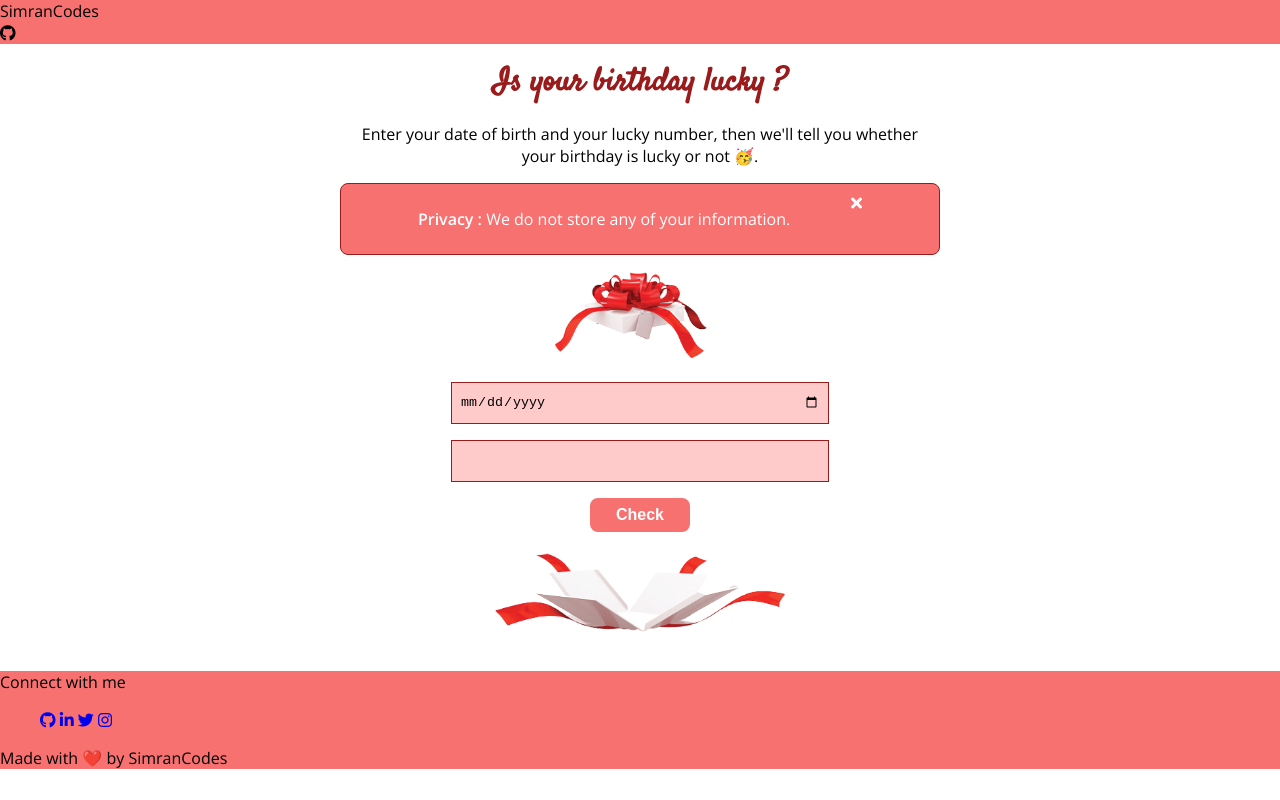
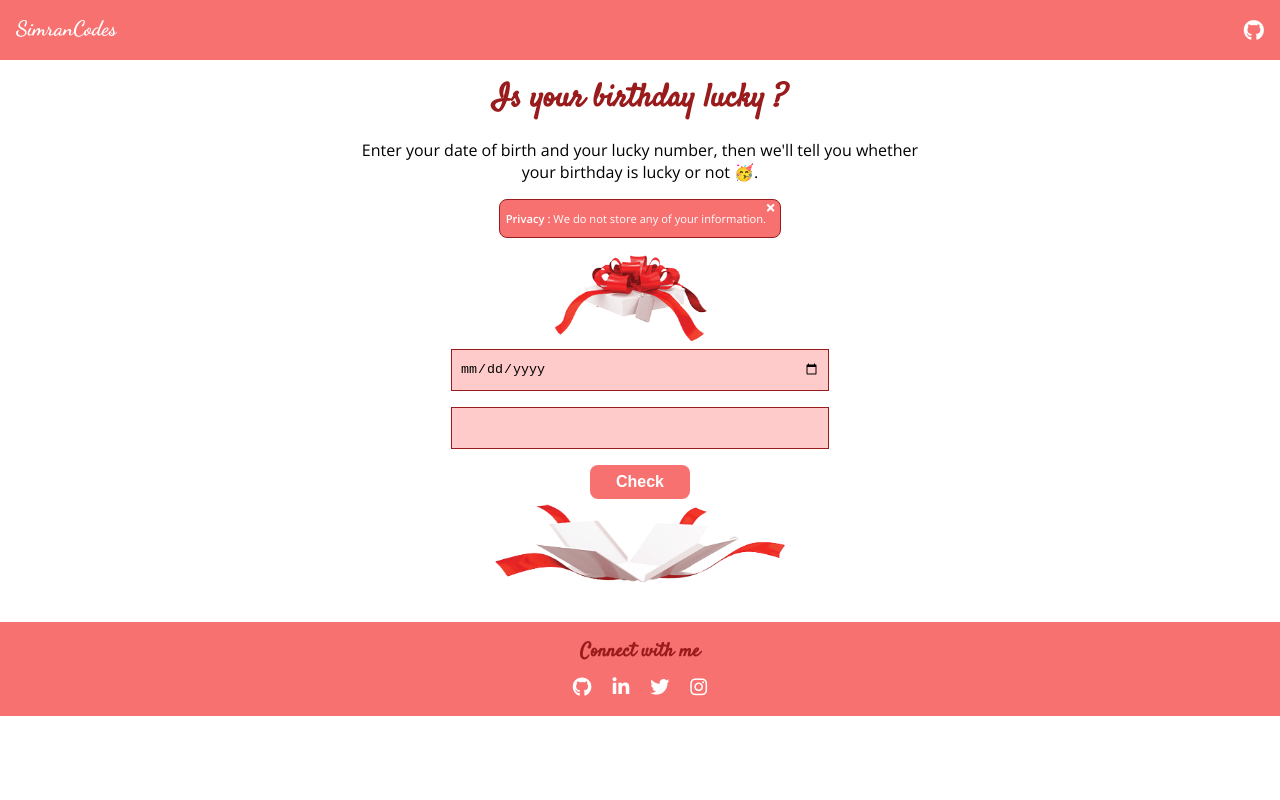
Before and after one commit to simran61/mark11-Is-Your-Birthday-Lucky, a plain HTML site: page index.html in a window 1280 px wide. Drawn offline with nearby package versions, Linux system fonts and the light colour scheme.

Commit message:
style: updated

```diff
--- a/index.html
+++ b/index.html
@@ -15,8 +15,8 @@
 <body>
     <!-- nav bar -->
     <nav>
-        <div>SimranCodes</div>
-        <div><i class="fab fa-github"></i></div>
+        <div class="brand"><a style="text-decoration: none;" href="/">SimranCodes</a></div>
+        <div><a href="https://github.com/simran61"><i class="fab fa-github"></i></a></div>
     </nav>
 
     <!-- header -->
@@ -36,21 +36,25 @@
             <input type="date"> <br>
             <input type="number"> <br>
             <button>Check</button>
-            <div class="result">
-                <div class="lucky">
-                    Woahh !! Your birthday is lucky for you.
-                </div>
-                <div class="unlucky">
-                    Opps !! Your birthday is not lucky for you.
-                </div>
-            </div>
+
         </div>
         <img style="width: 300px;" src="images/bottom.png" alt="">
+
+            <div class="lucky">
+                <p class="heading" style="margin-bottom: 0;">Yayy !! Your birthday is lucky for you.</p>
+                <img src="images/happy.gif" alt="">
+
+            </div>
+            <div class="unlucky">
+                <p class="heading" style="margin-bottom: 0;">Opps !! Your birthday is not lucky for you.</p>
+                <img style="width: 200px;" src="images/sad.gif" alt="">
+            </div>
+
     </header>
 
     <!-- footer -->
     <footer>
-        <p class="footpara">Connect with me</p>
+        <h3 class="footHeading">Connect with me</h3>
         <ul class="">
             <li class="">
                 <a class="" target="_blank" href="https://github.com/simran61"><i class="fab fa-github"></i></a>
@@ -68,7 +72,7 @@
                         class="fab fa-instagram"></i></a>
             </li>
         </ul>
-        <p class="tag">Made with ❤️ by <span>SimranCodes</span></p>
+
     </footer>
 
 
--- a/styles.css
+++ b/styles.css
@@ -1,4 +1,6 @@
 @import url('https://fonts.googleapis.com/css2?family=Dancing+Script:wght@500;700&family=Open+Sans:wght@300;400;600&family=Satisfy&display=swap');
+
+/* @import url('https://fonts.googleapis.com/css2?family=Dancing+Script:wght@700&family=Open+Sans:wght@300;400;600&family=Satisfy&display=swap'); */
 
 /*
 font-family: 'Dancing Script', cursive;
@@ -21,6 +23,16 @@ body{
 
 nav{
     background-color: var(--primary-color);
+    display: flex;
+    justify-content: space-between;
+    padding: 1rem;
+    font-size: 1.3rem;
+    color: var(--dark);
+}
+
+.brand{
+    font-family: 'Dancing Script', cursive;
+    font-weight: bolder;
 }
 
 .heading{
@@ -45,13 +57,15 @@ nav{
 
 .note{
     background-color: var(--primary-color);
-    margin-bottom: 1rem;
-    padding: 0.5rem 1rem;
+    padding: 0 0.3rem;
     color: white;
     border: 1.5px solid var(--dark);
     border-radius: 0.5rem;
     display: flex;
     justify-content: space-evenly;
+    max-width: 270px;
+    font-size: 0.7rem;
+    margin: 0 auto 1rem auto;
 }
 
 .privacy{
@@ -59,7 +73,7 @@ nav{
 }
 
 input{
-    margin-top: 1rem;
+    margin-bottom: 1rem;
     width: 60%;
     height: 1.5rem;
     border: 1.5px solid var(--dark);
@@ -68,7 +82,7 @@ input{
 }
 
 button{
-    margin: 1rem;
+    /* margin: 1rem; */
     padding: 0.5rem;
     width: 100px;
     background-color: var(--primary-color);
@@ -81,20 +95,45 @@ button{
 
 footer{
     background-color: var(--primary-color);
+    padding: 1rem;
+    text-align: center;
+}
+
+ul{
+    padding-inline-start: 0px;
+    margin: 0.5rem auto 0 auto;
 }
 
 li{
     display: inline;
+    font-size: 1.2rem;
+    /* color: var(--dark); */
+    margin: 0 0.5rem;
+}
+
+a:hover{
+    color: var(--dark);
+}
+
+a{
+    color: white;
 }
 
 .tag{
     margin-bottom: 0rem;
 }
 
-.result{
+.lucky{
     display: none;
 }
 
-.footpara{
-    margin-top: 0;
+.unlucky{
+    display: none;
 }
+
+.footHeading{
+    margin: 0;
+    font-size: 1.2rem;
+    font-family: 'Satisfy', cursive;
+    color: var(--dark);
+}
```
Also changed, not shown: images/happy.gif (added), images/sad.gif (added).
